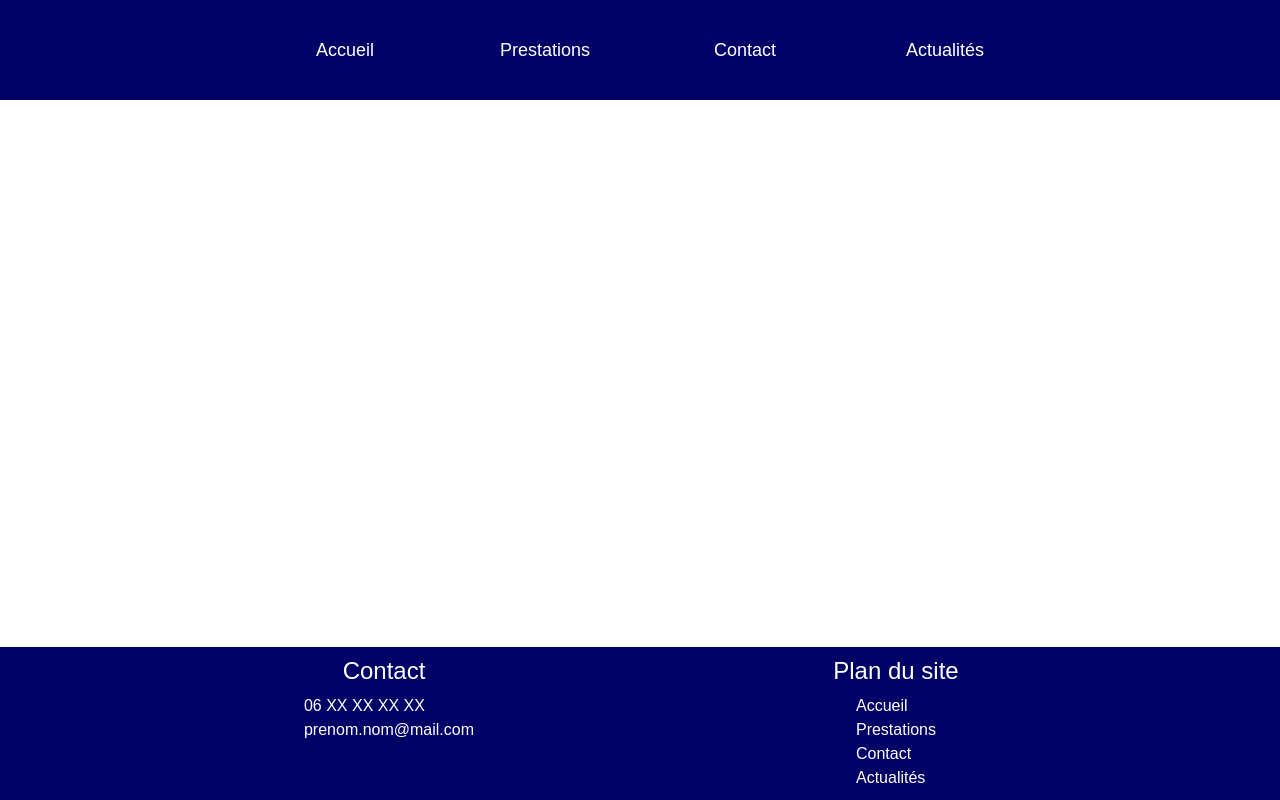
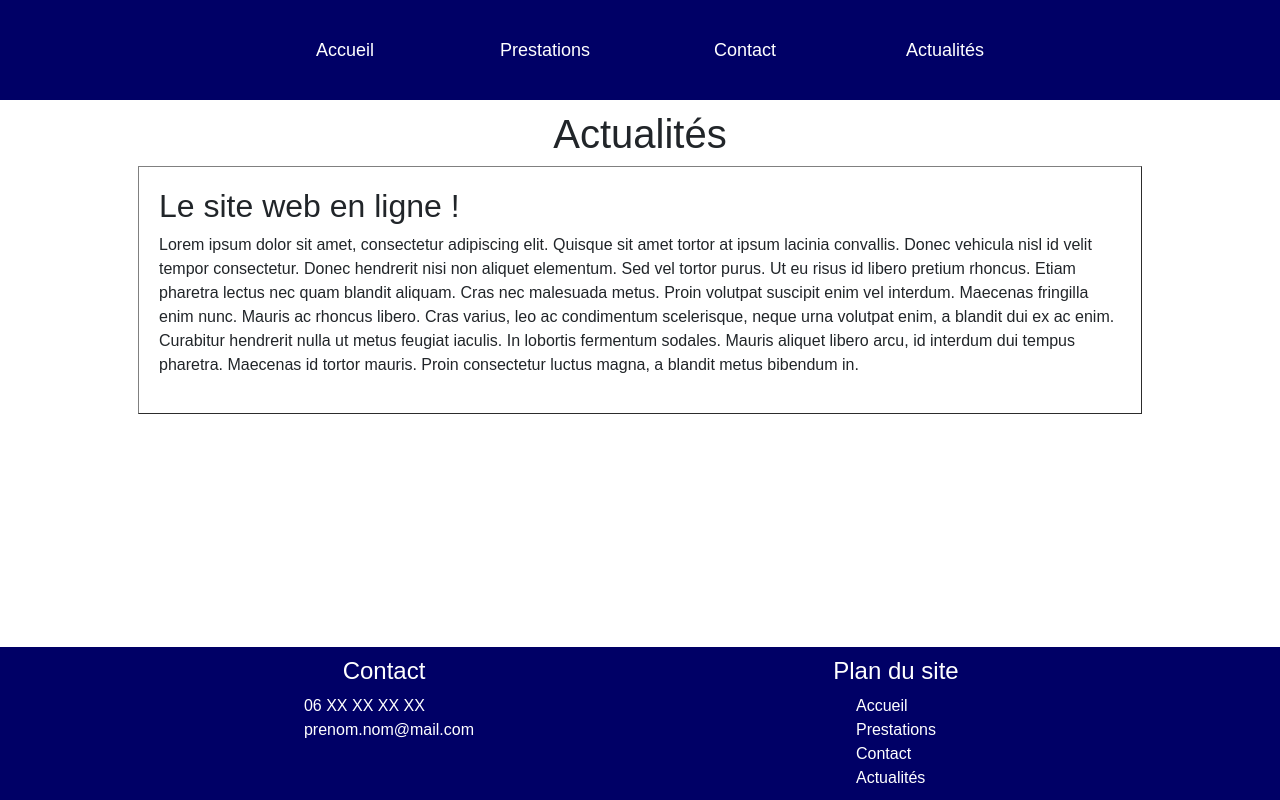
Before and after one commit to alxuy/NomadeNumerique, a React (Create React App) app: page /actualites in a window 1280 px wide. Built offline with nearby package versions, Linux system fonts and the light colour scheme.

Commit message:
page actualites done

```diff
--- /dev/null
+++ b/src/Actualites.js
@@ -0,0 +1,27 @@
+import React from 'react';
+
+const Actualites = () => {
+    return <div>
+        <div style={{display: 'flex', justifyContent: 'center'}}>
+            <div style={{width: '1024px', minWidth: '320px', padding: '10px'}}>
+                <h1 style={{textAlign: 'center'}}>Actualités</h1>
+                <div style={{border: '1px outset grey', padding: '20px'}}>
+                    <h2>Le site web en ligne !</h2>
+                    <p>
+                        Lorem ipsum dolor sit amet, consectetur adipiscing elit. Quisque sit amet tortor at ipsum
+                        lacinia convallis. Donec vehicula nisl id velit tempor consectetur. Donec hendrerit nisi non
+                        aliquet elementum. Sed vel tortor purus. Ut eu risus id libero pretium rhoncus. Etiam pharetra
+                        lectus nec quam blandit aliquam. Cras nec malesuada metus. Proin volutpat suscipit enim vel
+                        interdum. Maecenas fringilla enim nunc. Mauris ac rhoncus libero. Cras varius, leo ac
+                        condimentum scelerisque, neque urna volutpat enim, a blandit dui ex ac enim. Curabitur hendrerit
+                        nulla ut metus feugiat iaculis. In lobortis fermentum sodales. Mauris aliquet libero arcu, id
+                        interdum dui tempus pharetra. Maecenas id tortor mauris. Proin consectetur luctus magna, a
+                        blandit metus bibendum in.
+                    </p>
+                </div>
+            </div>
+        </div>
+    </div>;
+};
+
+export default Actualites;
--- a/src/App.js
+++ b/src/App.js
@@ -6,6 +6,7 @@ import Accueil from './Accueil';
 import Prestations from './Prestations';
 import Footer from './Footer';
 import Contact from './Contact';
+import Actualites from './Actualites';
 
 class App extends Component {
     render() {
@@ -17,6 +18,7 @@ class App extends Component {
                         <Route exact path="/" component={Accueil}/>
                         <Route path="/prestations" component={Prestations}/>
                         <Route path="/contact" component={Contact}/>
+                        <Route path="/actualites" component={Actualites}/>
                     </main>
                     <Footer/>
                 </div>
```
